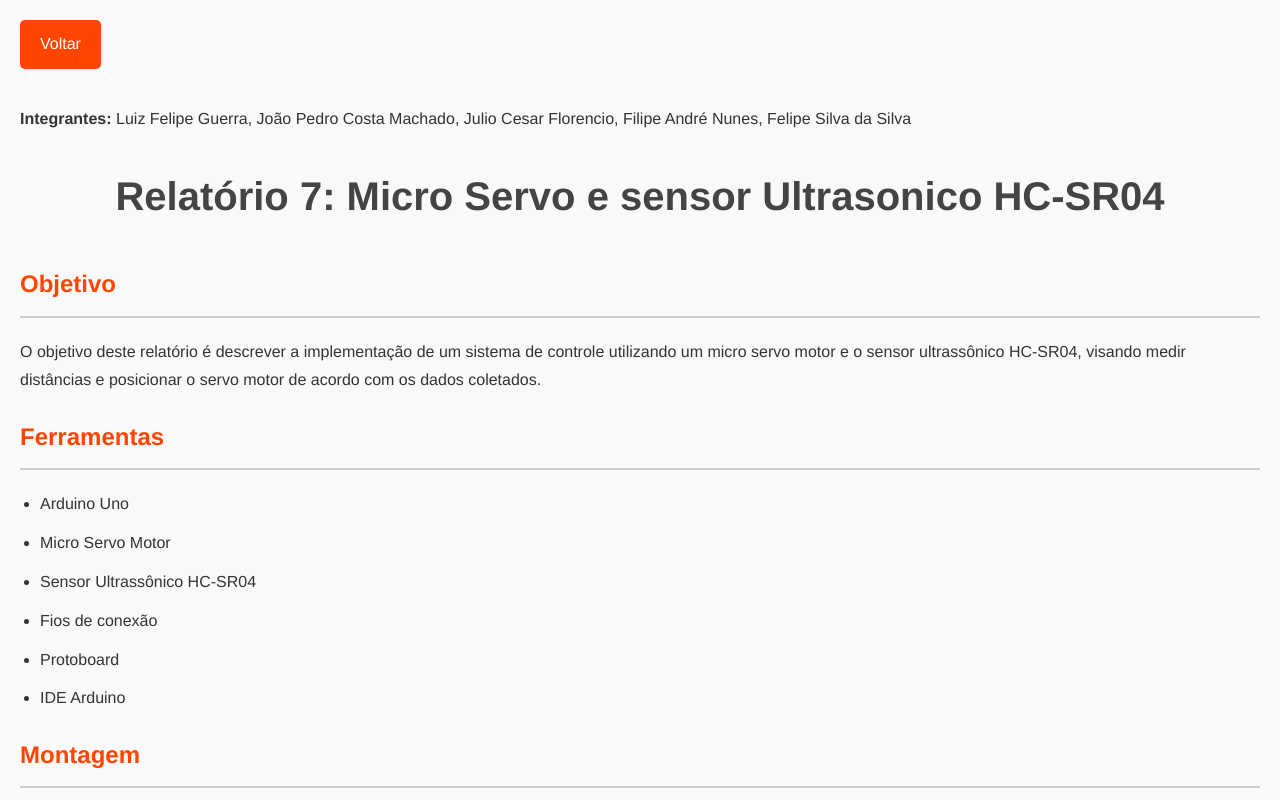
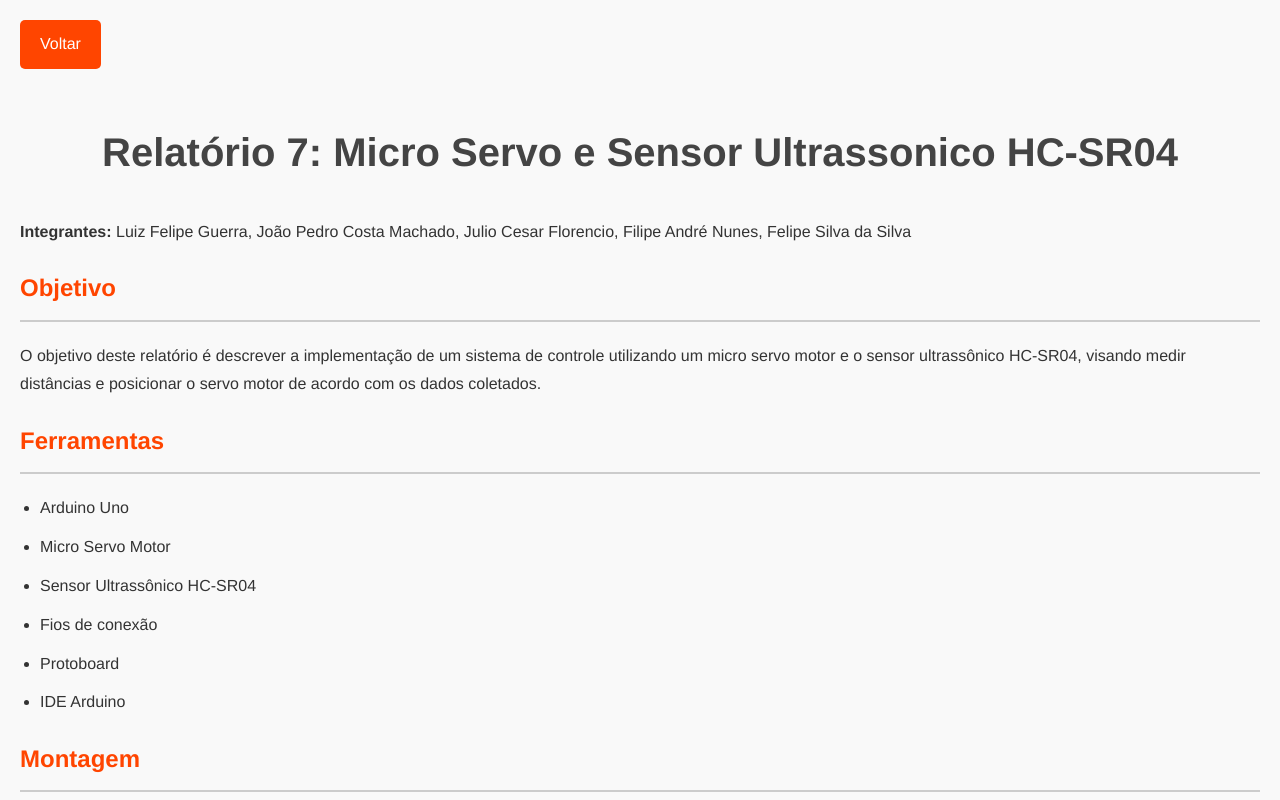
Before and after one commit to duizz/trabalho-quarta, a plain HTML site: page html/rel-7.html in a window 1280 px wide. Shown: the top 800 px of the page. Drawn offline with Linux system fonts and the light colour scheme.

```diff
--- a/html/rel-7.html
+++ b/html/rel-7.html
@@ -8,9 +8,9 @@
   </head>
   <body>
     <a href="../index.html" target="_self">Voltar</a>
+    <h1>Relatório 7: Micro Servo e Sensor Ultrassonico HC-SR04</h1>
+
     <p><strong>Integrantes:</strong> Luiz Felipe Guerra, João Pedro Costa Machado, Julio Cesar Florencio, Filipe André Nunes, Felipe Silva da Silva</p>
-
-    <h1>Relatório 7: Micro Servo e sensor Ultrasonico HC-SR04</h1>
 
     <div class="objetivo">
      <h2>Objetivo</h2>
```
